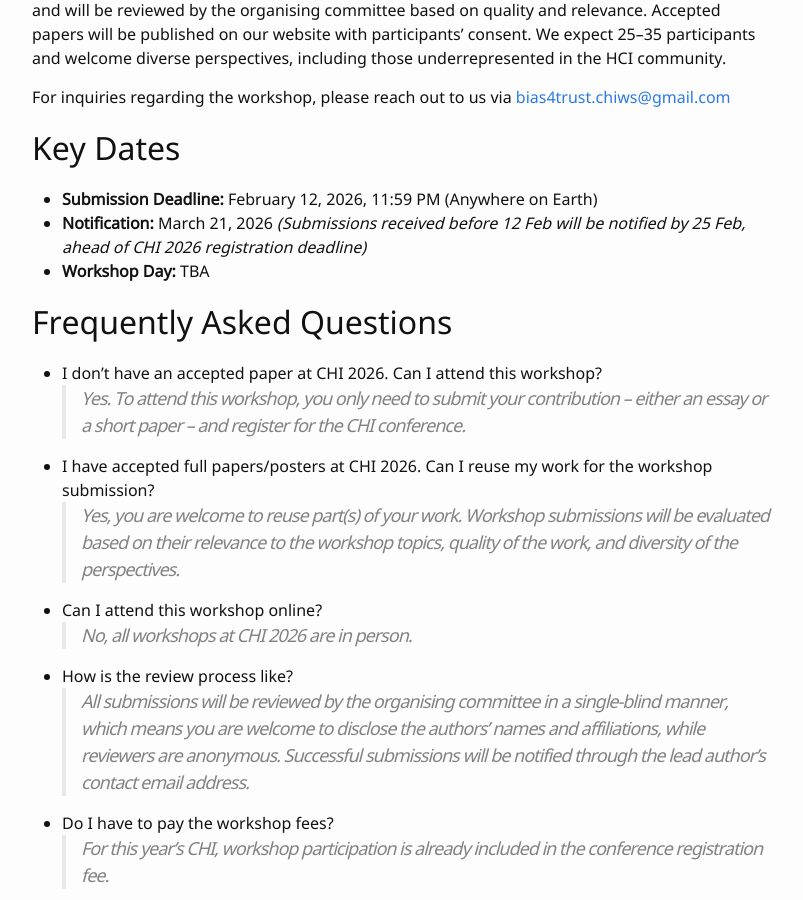
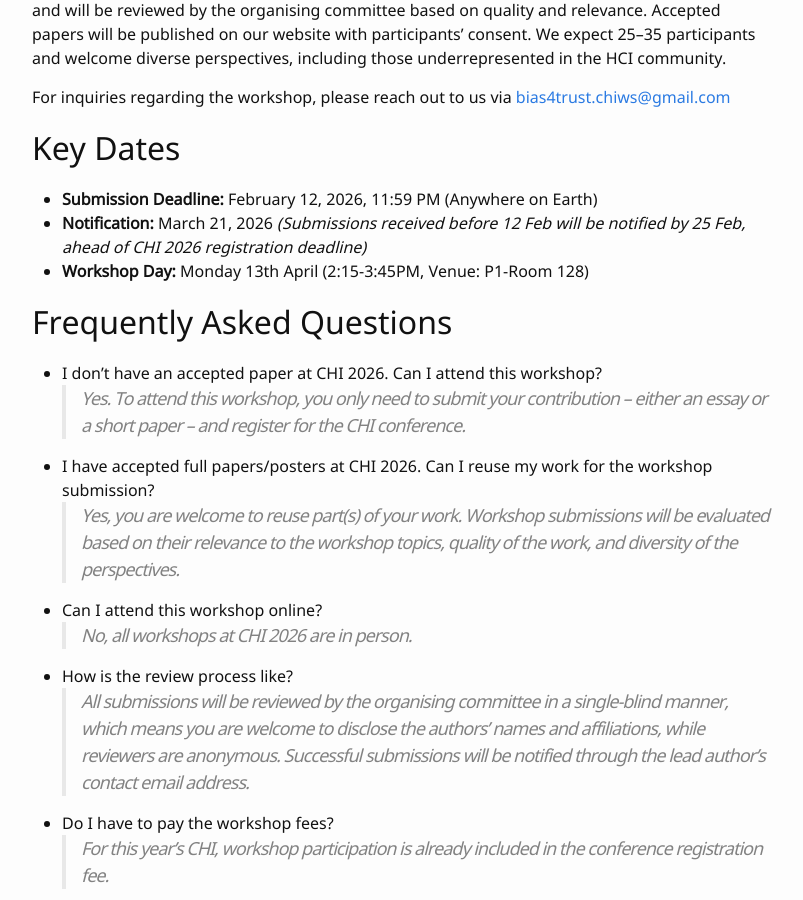
Before and after one commit to chi-bias-trust/chi-bias-trust.github.io, a Jekyll site: the page built from 0-CFP.md, in a window 1280 px wide and 900 px high, scrolled down 621 px. Shown: the whole window, without its empty margins (238-1041 px from the left). Built offline with Jekyll 4.4.1, drawn with Linux system fonts in a browser that asks for light colours.

Commit message:
Update 0-CFP.md

```diff
--- a/0-CFP.md
+++ b/0-CFP.md
@@ -12,7 +12,7 @@ For inquiries regarding the workshop, please reach out to us via [bias4trust.chi
 # Key Dates
 * **Submission Deadline:** February 12, 2026, 11:59 PM (Anywhere on Earth)
 * **Notification:** March 21, 2026 *(Submissions received before 12 Feb will be notified by 25 Feb, ahead of CHI 2026 registration deadline)*
-* **Workshop Day:** TBA
+* **Workshop Day:** Monday 13th April (2:15-3:45PM, Venue: P1-Room 128)
 
 # Frequently Asked Questions
 * I don't have an accepted paper at CHI 2026. Can I attend this workshop?
```
